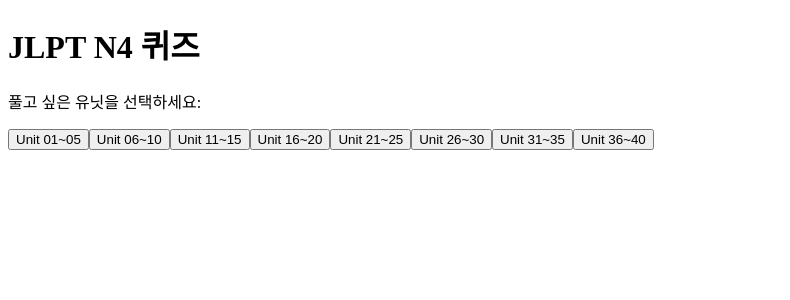
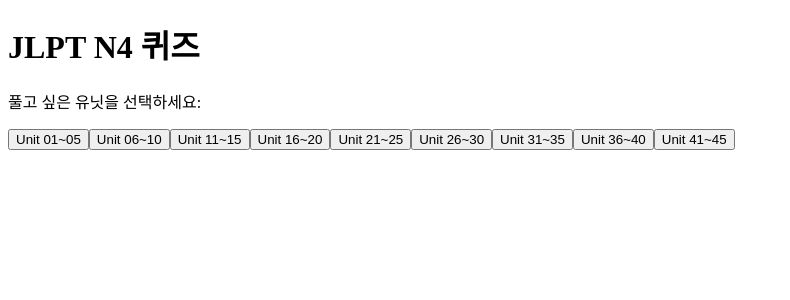
Before and after one commit to kyomusyugi/JLPT_N4, a Next.js app: page / in a window 1280 px wide. Shown: the top 300 px of the page, without its empty margins (0-790 px from the left). Built offline with nearby package versions, Linux system fonts and the light colour scheme.

Commit message:
Update page.tsx

```diff
--- a/app/page.tsx
+++ b/app/page.tsx
@@ -9,6 +9,7 @@
 import { words_26_30 } from "@/lib/words_26_30";
 import { words_31_35 } from "@/lib/words_31_35";
 import { words_36_40 } from "@/lib/words_36_40";
+import { words_41_45 } from "@/lib/words_41_45";
 import QuizPage from "@/components/quizpage";
 
 const units = {
@@ -20,6 +21,7 @@
   "Unit 26~30": words_26_30,
   "Unit 31~35": words_31_35,
   "Unit 36~40": words_36_40,
+  "Unit 41~45": words_41_45,
 };
 
 export default function HomePage() {
```
